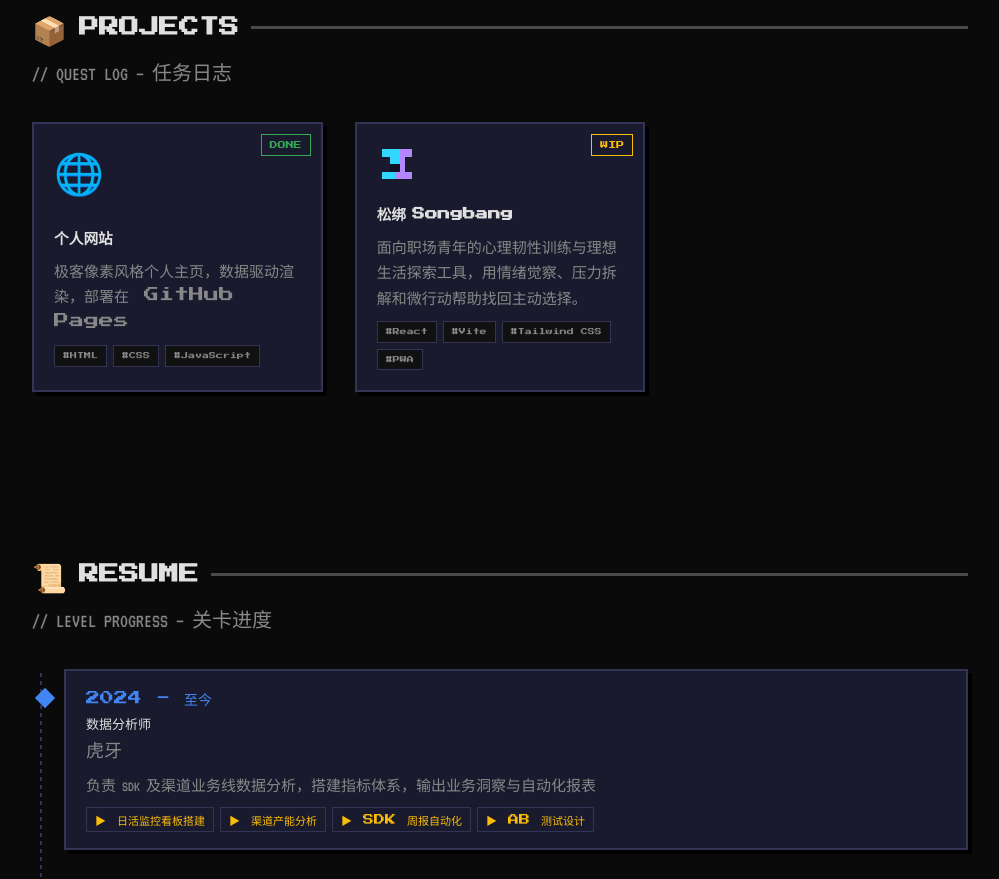
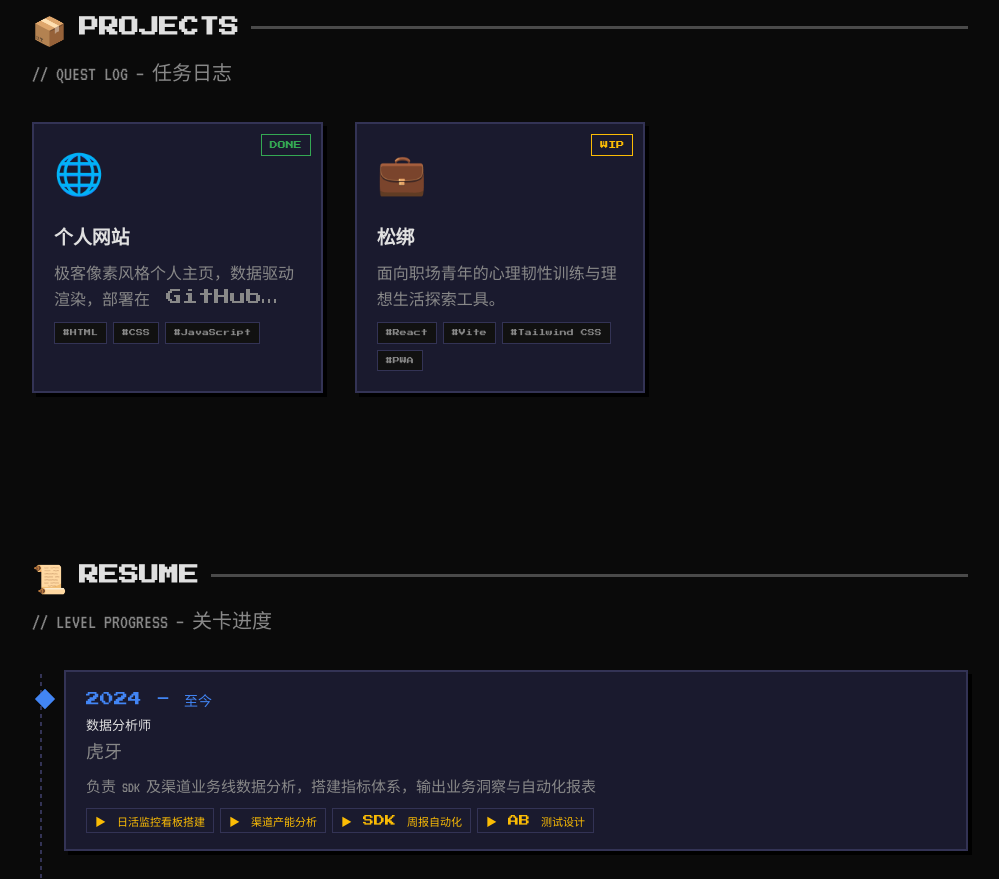
Before and after one commit to LiziweiXyz3/LiziweiXyz3.github.io, a plain HTML site: page index.html in a window 1280 px wide. Shown: the part 1460-2339 px from the top of the page, without its empty margins (140-1139 px from the left). Drawn offline with Linux system fonts and the light colour scheme; a web font is replaced by a local one.

Commit message:
feat: refine project card layout

```diff
--- a/data.js
+++ b/data.js
@@ -63,12 +63,11 @@ const projects = [
   {
     id: 2,
     title: "松绑",
-    desc: "面向职场青年的心理韧性训练与理想生活探索工具，用情绪觉察、压力拆解和微行动帮助找回主动选择。",
+    desc: "面向职场青年的心理韧性训练与理想生活探索工具。",
     tags: ["React", "Vite", "Tailwind CSS", "PWA"],
     status: "wip",
     link: "https://github.com/LiziweiXyz3/songbang",
-    titleEn: "Songbang",
-    image: "assets/songbang-knot.svg"
+    icon: "💼"
   }
 ];
 
--- a/stylesheet.css
+++ b/stylesheet.css
@@ -442,6 +442,7 @@ a:hover { color: var(--yellow); }
   display: grid;
   grid-template-columns: repeat(auto-fill, minmax(280px, 1fr));
   gap: var(--gap);
+  align-items: stretch;
 }
 
 .project-card {
@@ -452,6 +453,7 @@ a:hover { color: var(--yellow); }
   transition: transform 0.15s, box-shadow 0.15s;
   position: relative;
   overflow: hidden;
+  height: 100%;
 }
 .project-card-link {
   display: block;
@@ -498,7 +500,7 @@ a:hover { color: var(--yellow); }
 }
 
 .project-title {
-  font-size: 14px;
+  font-size: 18px;
   display: inline-flex;
   align-items: baseline;
   gap: var(--project-title-gap);
@@ -519,8 +521,13 @@ a:hover { color: var(--yellow); }
 .project-desc {
   font-family: var(--font-cn);
   color: var(--text-dim);
-  font-size: 15px;
-  line-height: 1.7;
+  font-size: 16px;
+  line-height: 1.6;
+  display: -webkit-box;
+  -webkit-box-orient: vertical;
+  -webkit-line-clamp: 2;
+  overflow: hidden;
+  min-height: calc(1.6em * 2);
   margin-bottom: 12px;
 }
 
```
Also changed, not shown: assets/songbang-knot.svg (deleted).
